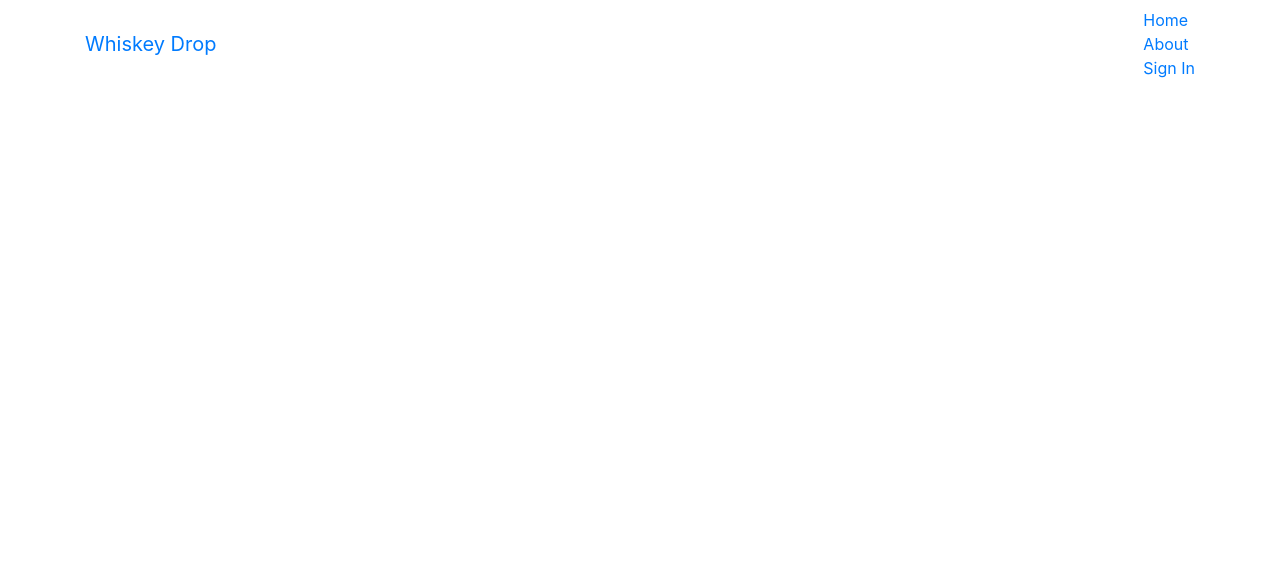
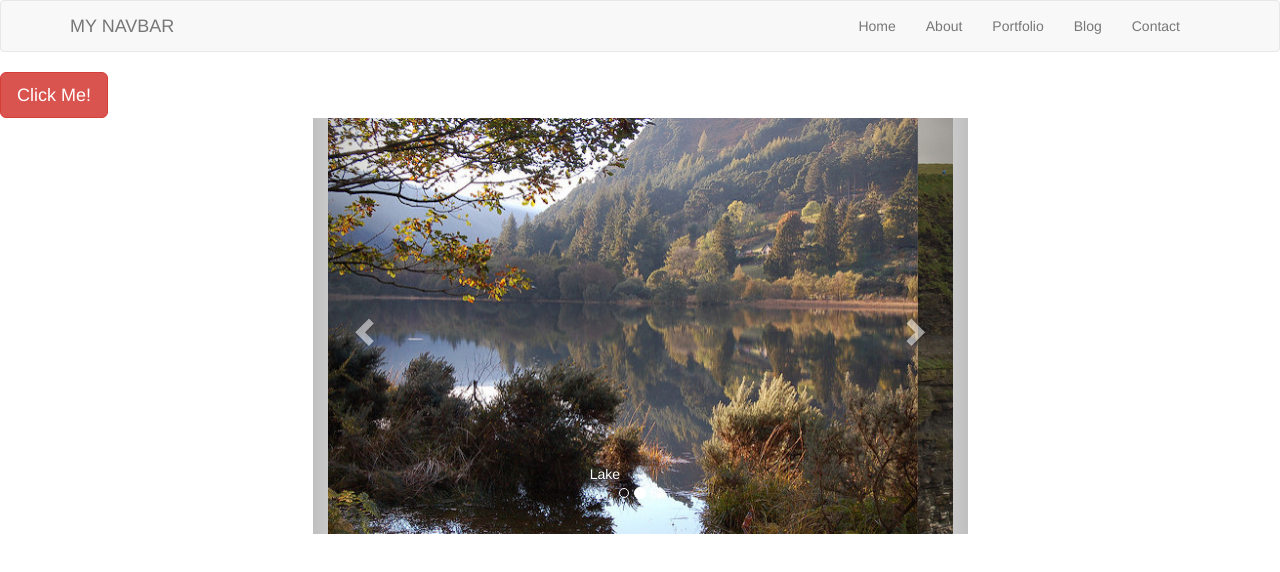
Before and after one commit to johnpooch/april1918, a plain HTML site: page index.html in a window 1280 px wide. Drawn offline with nearby package versions, Linux system fonts and the light colour scheme.

Commit message:
working on carousel

```diff
--- a/index.html
+++ b/index.html
@@ -4,46 +4,109 @@
     <meta charset="UTF-8">
     <meta name="viewport" content="width=device-width, initial-scale=1.0">
     <meta http-equiv="X-UA-Compatible" content="ie=edge">
-    <link href="https://stackpath.bootstrapcdn.com/bootstrap/4.1.0/css/bootstrap.min.css" rel="stylesheet" integrity="sha384-9gVQ4dYFwwWSjIDZnLEWnxCjeSWFphJiwGPXr1jddIhOegiu1FwO5qRGvFXOdJZ4" crossorigin="anonymous">
-    <script src="https://code.jquery.com/jquery.min.js"></script>
-    <script src="https://stackpath.bootstrapcdn.com/bootstrap/4.1.0/js/bootstrap.min.js" integrity="sha384-uefMccjFJAIv6A+rW+L4AHf99KvxDjWSu1z9VI8SKNVmz4sk7buKt/6v9KI65qnm" crossorigin="anonymous"></script>
+    <link href="https://stackpath.bootstrapcdn.com/bootstrap/3.3.7/css/bootstrap.min.css" rel="stylesheet" integrity="sha384-BVYiiSIFeK1dGmJRAkycuHAHRg32OmUcww7on3RYdg4Va+PmSTsz/K68vbdEjh4u" crossorigin="anonymous">
+    <script type="text/javascript" src="https://code.jquery.com/jquery.min.js"></script>
+    <script src="https://stackpath.bootstrapcdn.com/bootstrap/3.3.7/js/bootstrap.min.js" integrity="sha384-Tc5IQib027qvyjSMfHjOMaLkfuWVxZxUPnCJA7l2mCWNIpG9mGCD8wGNIcPD7Txa" crossorigin="anonymous"></script>
     <title>Document</title>
 </head>
 
 
+<body>
+    <nav class="navbar navbar-default">
+        <div class='container'>
 
-<body>
+            <!--navbar-->
+            <div class="nav navbar-header">
+                <a class="navbar-brand" href="#">MY NAVBAR</a>
+                <button type="button" class="navbar-toggle collapsed"
+                    data-toggle="collapse"
+                    data-target="#myCollapsingList">
+                    <!--creates collapsed menu icon appearance-->
+                    <span class="icon-bar"></span>
+                    <span class="icon-bar"></span>
+                    <span class="icon-bar"></span>
+                </button>
+            </div>
 
-<!--nav bar-->
-  <nav class = "navbar navbar-default">
-    <div class="container">
-      <!--nav icon-->
-      <div class="navbar-header">
-        <a href="/" class="navbar-brand">
-          Whiskey Drop
-        </a>
-      </div>
-      <!--list of navs-->
-      <ul class = "nav navbar-nav">
+            <ul id="myCollapsingList"
+                class="nav navbar-nav collapse navbar-collapse navbar-right">
+                 <li><a href="#">Home</a></li>
+                 <li><a href="#">About</a></li>
+                 <li><a href="#">Portfolio</a></li>
+                 <li><a href="#">Blog</a></li>
+                 <li><a href="#">Contact</a></li>
+            </ul>
+        </div>
+    </nav>
 
-        <!--home-->
-        <li class = "active">
-          <a href = "">Home</a>
-        </li>
+    <!--button for navbar-->
+    <button class = "btn btn-lg btn-danger" data-toggle="modal" data-target="#newModal">Click Me!</button>
 
-        <!--about-->
-        <li>
-          <a href = "">About</a>
-        </li>
+    <div id="newModal" class="modal fade" tabindex="-1" role="dialog">
+        <div class="modal-dialog" role="document">
+            <div class="modal-content">
+                <div class="modal-header">
+                    <button type="button" class="close" data-dismiss="modal" aria-label="Close"><span aria-hidden="true">&times;</span></button>
+                    <h4 class="modal-title">Modal title</h4>
+                </div>
+                <div class="modal-body">
+                    <p>One fine body&hellip;</p>
+                </div>
+                  <div class="modal-footer">
+                    <button type="button" class="btn btn-default" data-dismiss="modal">Close</button>
+                    <button type="button" class="btn btn-primary">Save changes</button>
+                </div>
+            </div>
+        </div>
+    </div>
 
-        <!--index-->
-        <li class = "visible-xs">
-          <a href = "">Sign In</a>
-        </li>
-      </ul>
+
+    <!--carousel-->
+    <div id="carousel-example-generic" class="carousel slide" data-ride="carousel">
+        <!-- Indicators -->
+        <ol class="carousel-indicators">
+            <li data-target="#carousel-example-generic" data-slide-to="0" class="active"></li>
+            <li data-target="#carousel-example-generic" data-slide-to="1"></li>
+            <li data-target="#carousel-example-generic" data-slide-to="2"></li>
+        </ol>
+
+        <div class="row">
+            <div class="container = col-md-6 col-md-offset-3">
+                <!-- Wrapper for slides -->
+                <div class="carousel-inner" role="listbox">
+                    <div class="item active">
+                        <img src="images/image1.jpg" alt="..." width = 100%>
+                        <div class="carousel-caption">
+                            Lake
+                        </div>
+                    </div>
+                    <div class="item">
+                        <img src="images/image2.jpg" alt="..." width = 100%>
+                        <div class="carousel-caption">
+                            Cliff
+                        </div>
+                    </div>
+                    <div class="item">
+                        <img src="images/image3.jpg" alt="..." width = 100%>
+                        <div class="carousel-caption">
+                            Waterfall
+                        </div>
+                    </div>
+                </div>
+                <!-- Controls -->
+                <a class="left carousel-control" href="#carousel-example-generic" role="button" data-slide="prev">
+                    <span class="glyphicon glyphicon-chevron-left" aria-hidden="true"></span>
+                    <span class="sr-only">Previous</span>
+                </a>
+                <a class="right carousel-control" href="#carousel-example-generic" role="button" data-slide="next">
+                    <span class="glyphicon glyphicon-chevron-right" aria-hidden="true"></span>
+                    <span class="sr-only">Next</span>
+                </a>
+            </div>
+        </div>
+
 
     </div>
-  </nav>
 
 
 
```
Also changed, not shown: images/image1.jpg (added), images/image2.jpg (added), images/image3.jpg (added).
